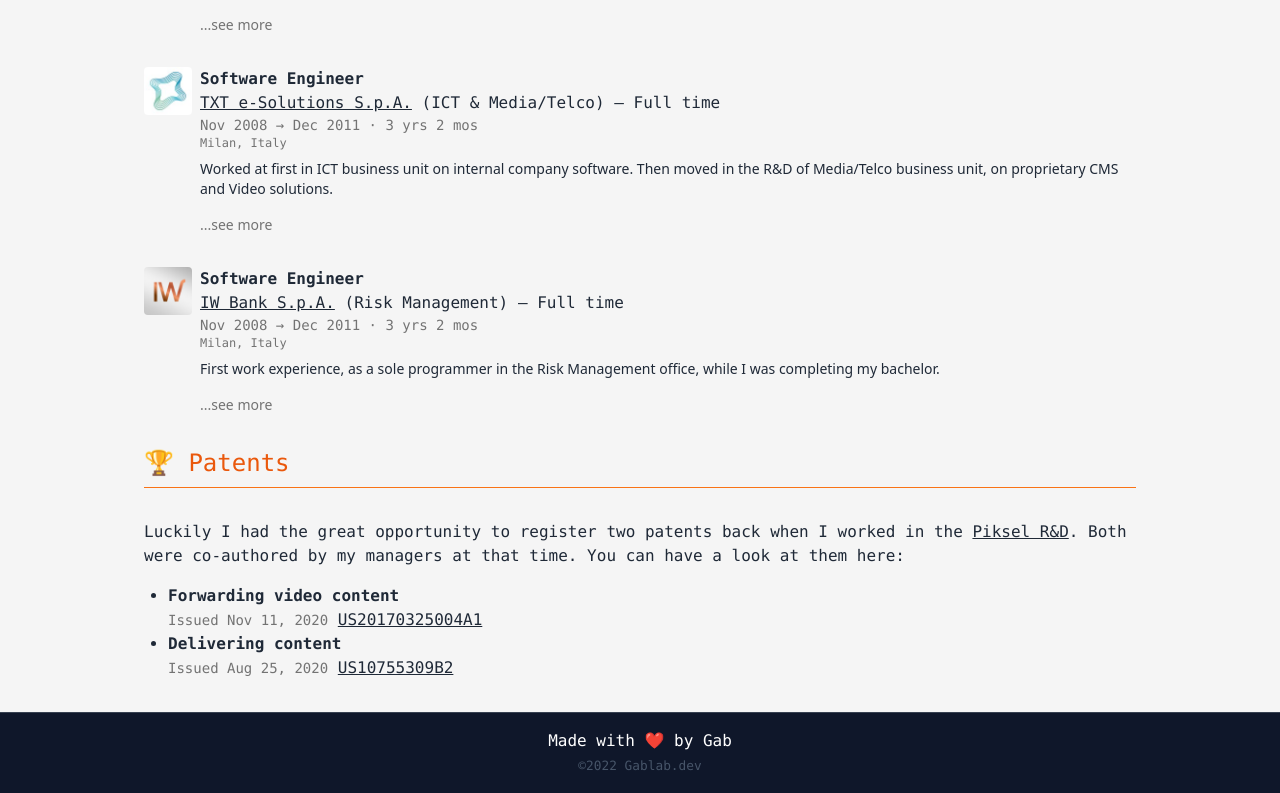
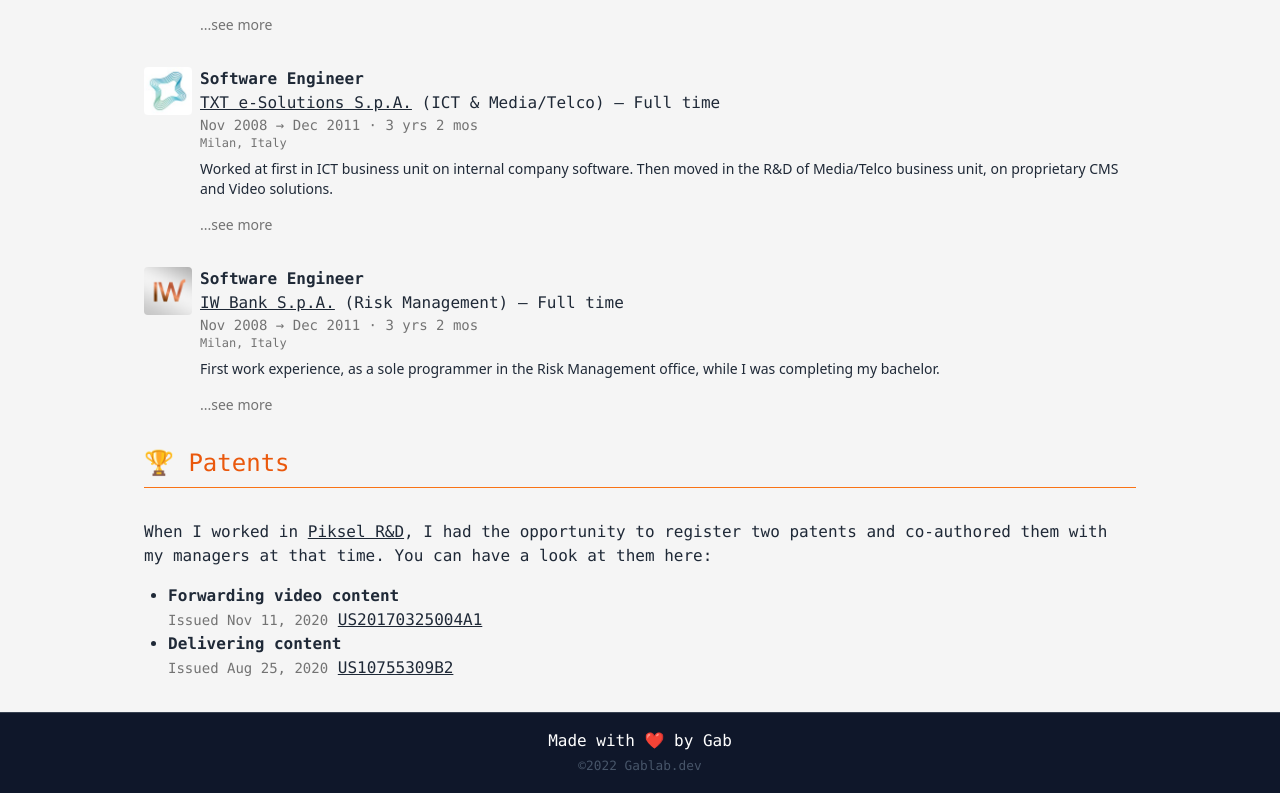
Before and after one commit to ciak0/gablab, a Next.js app: page / in a window 1280 px wide. Shown: the part 1846-2639 px from the top of the page. Built offline with nearby package versions, Linux system fonts and the light colour scheme.

Commit message:
Fixed text

```diff
--- a/pages/index.tsx
+++ b/pages/index.tsx
@@ -168,7 +168,7 @@
         >
           Most relevant activities were:
           <ul className="list-disc pl-6 mt-2">
-            <li>Led the design and development of the next-generation in-house CMS Server Side Rendering service written in Node.js and TypeScript.</li>
+            <li>Led the design and development of the next-generation in-house CMS Server-Side Rendering service written in Node.js and TypeScript.</li>
             <li>
               Took part in designing, developing, and testing several REST micro-services in Node.js, for managing and issuing DRM video licenses,
               management of users&apos; entitlement, and payment flows.
@@ -181,7 +181,6 @@
             </li>
             <li>
               Took part in designing and implementing Pixel&apos;s Real-Time Analytics system using Node.js and Google Charts to deliver customizable dashboards showing real-time statistics on video content.
-              and Google Charts in order to deliver customizable dashboards showing real-time statistics on video contents.
             </li>
             <li>Maintenance and development of proprietary CMS solution in Java and Javascript.</li>
           </ul>
@@ -324,13 +323,13 @@
         </h2>
 
         <p className="mt-8 mb-4">
-          Luckily I had the great opportunity to register two patents back when I worked in the
+          When I worked in
           {' '}
           <a href="#piksel" className="underline">
             Piksel R&amp;D
           </a>
-          .
-          Both were co-authored by my managers at that time.
+          , I had the opportunity to register two patents and co-authored them with my managers at that time.
+          {' '}
           You can have a look at them here:
         </p>
 
```
Also changed, not shown: 1 other file (tests, documents, lock files or other folders).
